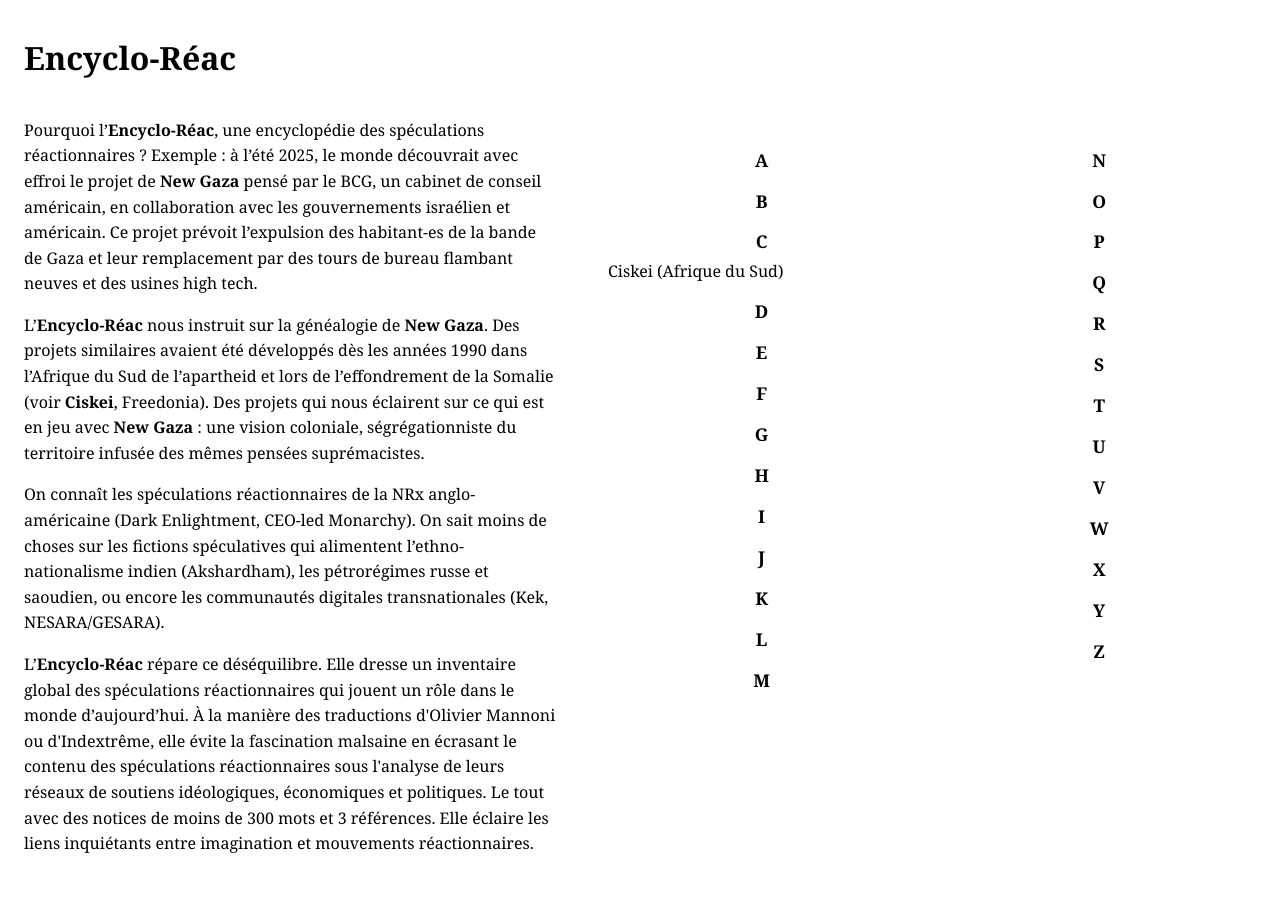
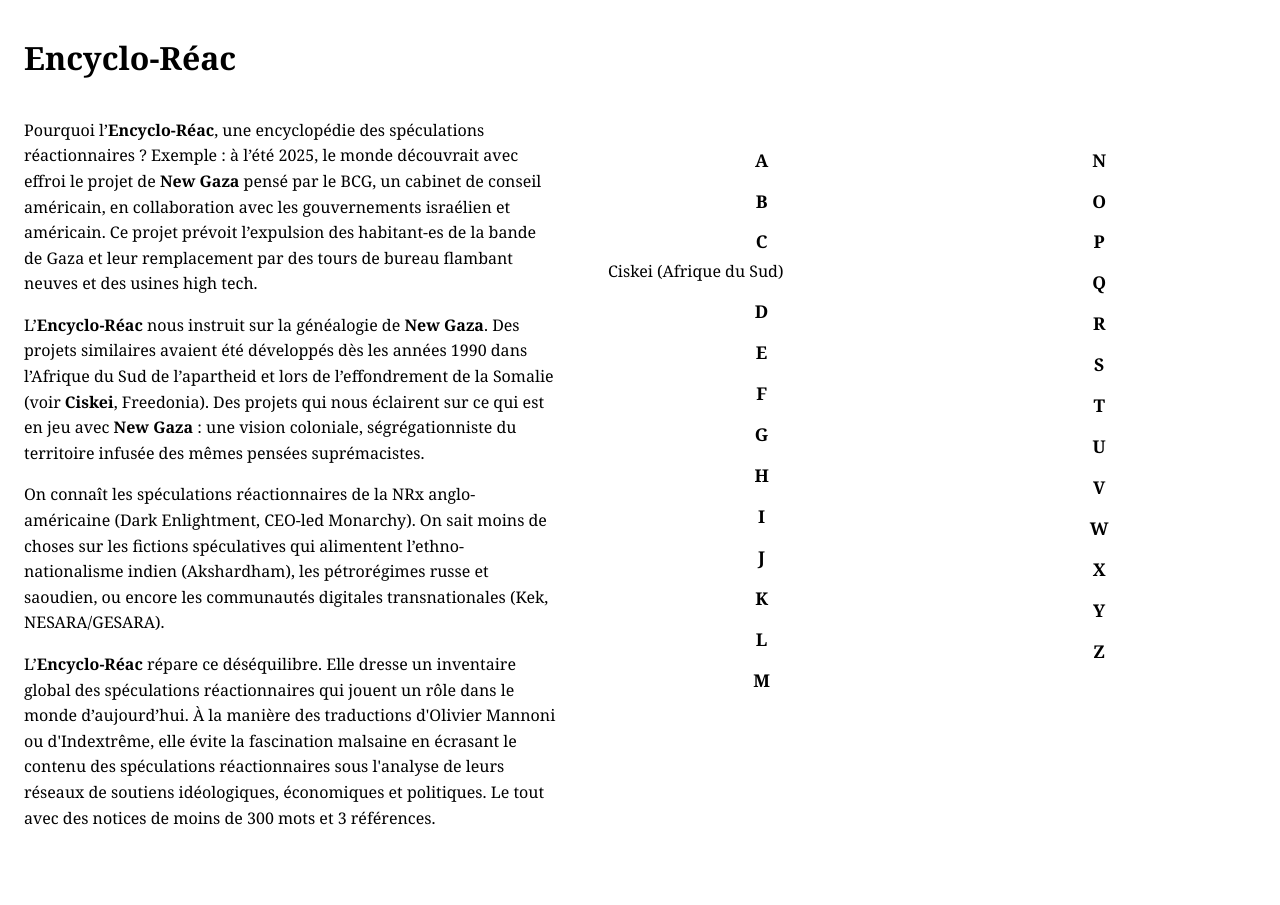
Before and after one commit to encycloreac/encycloreac.github.io, a Jekyll site: the page built from index.html, in a window 1280 px wide. Built offline with Jekyll 4.4.1, drawn with Linux system fonts in a browser that asks for light colours.

Commit message:
Fix HTML content and improve paragraph structure

```diff
--- a/index.html
+++ b/index.html
@@ -4,4 +4,4 @@
 <p>Pourquoi l&rsquo;<b>Encyclo-Réac</b>, une encyclopédie des spéculations réactionnaires ? Exemple : à l&rsquo;été 2025, le monde découvrait avec effroi le projet de <b>New Gaza</b> pensé par le BCG, un cabinet de conseil américain, en collaboration avec les gouvernements israélien et américain. Ce projet prévoit l&rsquo;expulsion des habitant-es de la bande de Gaza et leur remplacement par des tours de bureau flambant neuves et des usines high tech.</p>
 <p>L&rsquo;<b>Encyclo-Réac</b> nous instruit sur la généalogie de <b>New Gaza</b>. Des projets similaires avaient été développés dès les années 1990 dans l&rsquo;Afrique du Sud de l&rsquo;apartheid et lors de l&rsquo;effondrement de la Somalie (voir <b>Ciskei</b>, Freedonia). Des projets qui nous éclairent sur ce qui est en jeu avec <b>New Gaza</b> : une vision coloniale, ségrégationniste du territoire infusée des mêmes pensées suprémacistes.</p>
 <p>On connaît les spéculations réactionnaires de la NRx anglo-américaine (Dark Enlightment, CEO-led Monarchy). On sait moins de choses sur les fictions spéculatives qui alimentent l&rsquo;ethno-nationalisme indien (Akshardham), les pétrorégimes russe et saoudien, ou encore les communautés digitales transnationales (Kek, NESARA/GESARA).</p>
-<p>L&rsquo;<b>Encyclo-Réac</b> répare ce déséquilibre. Elle dresse un inventaire global des spéculations réactionnaires qui jouent un rôle dans le monde d&rsquo;aujourd&rsquo;hui. À la manière des traductions d'Olivier Mannoni ou d'Indextrême, elle évite la fascination malsaine en écrasant le contenu des spéculations réactionnaires sous l'analyse de leurs réseaux de soutiens idéologiques, économiques et politiques. Le tout avec des notices de moins de 300 mots et 3 références. Elle éclaire les liens inquiétants entre imagination et mouvements réactionnaires.</p>
+<p>L&rsquo;<b>Encyclo-Réac</b> répare ce déséquilibre. Elle dresse un inventaire global des spéculations réactionnaires qui jouent un rôle dans le monde d&rsquo;aujourd&rsquo;hui. À la manière des traductions d'Olivier Mannoni ou d'Indextrême, elle évite la fascination malsaine en écrasant le contenu des spéculations réactionnaires sous l'analyse de leurs réseaux de soutiens idéologiques, économiques et politiques. Le tout avec des notices de moins de 300 mots et 3 références.</p>
```
